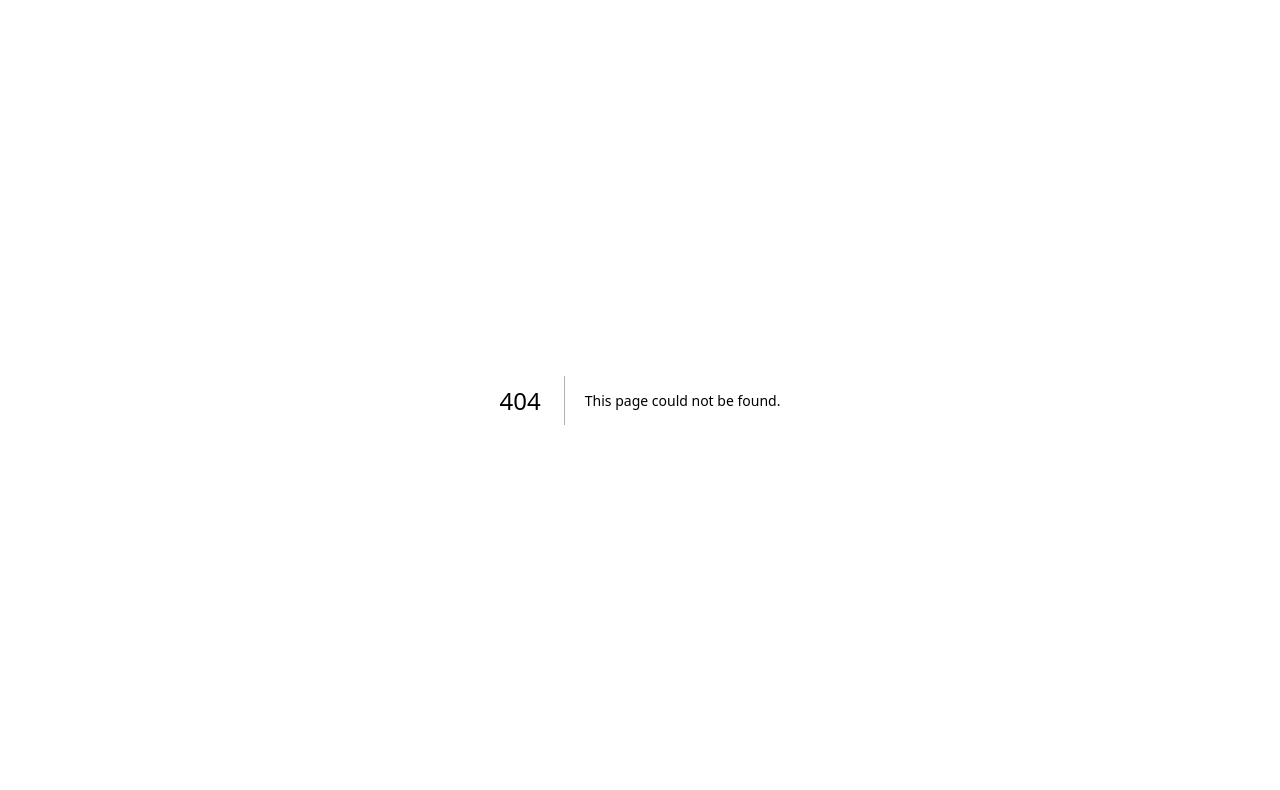
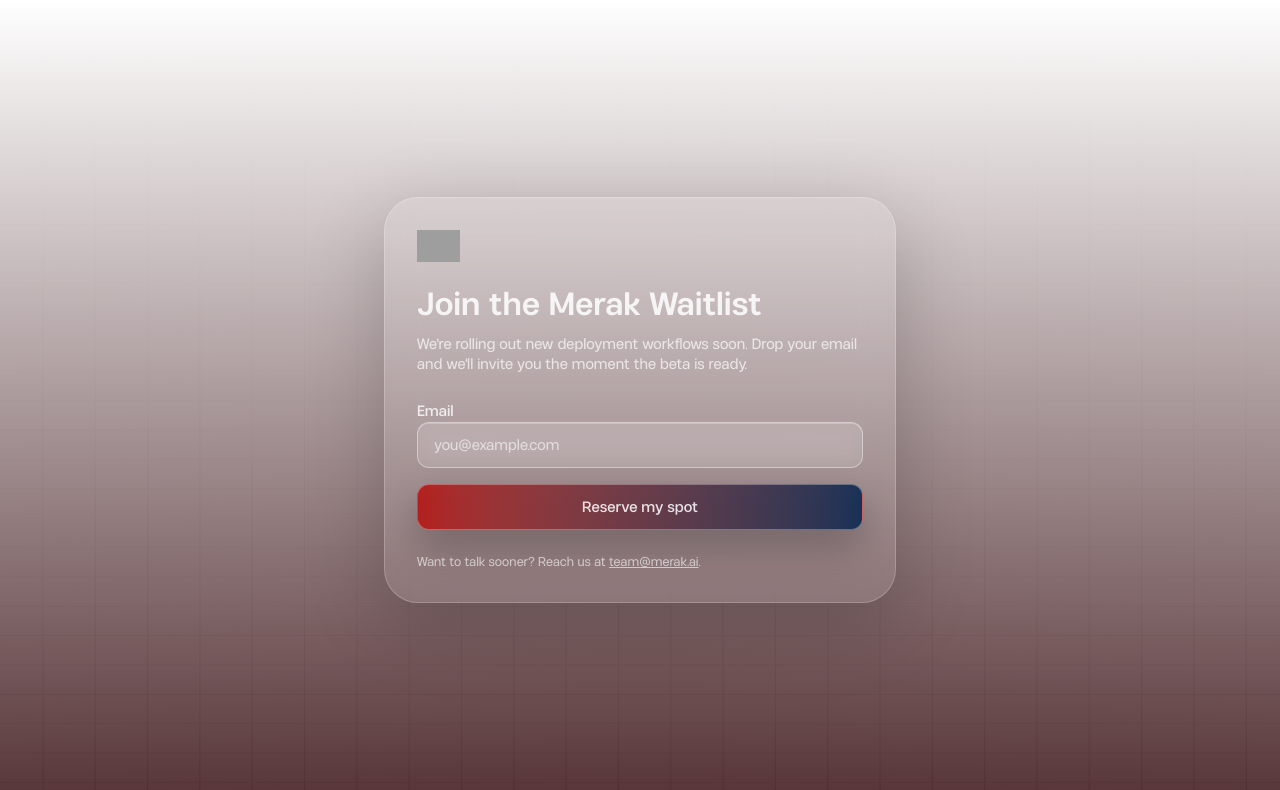
Before and after one commit to novarii/merak-next, a Next.js app: page /waitlist in a window 1280 px wide. Before the commit this address had no page. Shown: the top 790 px of the page. Built offline with nearby package versions, Linux system fonts and the light colour scheme; grey boxes are pictures that could not be loaded.

Commit message:
Add waitlist page

```diff
--- a/app/src/components/AgentProfileView.tsx
+++ b/app/src/components/AgentProfileView.tsx
@@ -1,4 +1,6 @@
 import Image from 'next/image';
+
+import Link from 'next/link';
 
 import type { AgentProfile } from '@/hooks/useAgentProfiles';
 
@@ -202,10 +204,13 @@
       ) : null}
 
       <section className="grid gap-6">
-        <div className="flex flex-col justify-between rounded-2xl border border-[#01224d]/10 bg-[#f5f5f5]/90 p-6">
-          <div className="rounded-xl bg-[#01224d] px-5 py-4 text-center text-white shadow-md">
-            <button type="button" className="text-base font-semibold">Deploy Now!</button>
-          </div>
+          <div className="flex flex-col justify-between rounded-2xl border border-[#01224d]/10 bg-[#f5f5f5]/90 p-6">
+            <Link
+              href="/waitlist"
+              className="block rounded-xl bg-[#01224d] px-5 py-4 text-center text-base font-semibold text-white shadow-md transition hover:bg-[#143669]"
+            >
+              Deploy Now!
+            </Link>
           </div>
         </section>
       </section>
--- /dev/null
+++ b/app/waitlist/page.tsx
@@ -0,0 +1,144 @@
+'use client';
+
+import Image from 'next/image';
+import { FormEvent, useState } from 'react';
+
+const GRID_IMAGE = '/assets/landing/grid-image.svg';
+const LOGO_IMAGE =
+  'https://www.figma.com/api/mcp/asset/9c0e4fc9-1494-4244-87af-a8e32a8991af';
+
+export default function WaitlistPage() {
+  const [email, setEmail] = useState('');
+  const [message, setMessage] = useState<string | null>(null);
+  const [error, setError] = useState<string | null>(null);
+  const [loading, setLoading] = useState(false);
+
+  const handleSubmit = (event: FormEvent<HTMLFormElement>) => {
+    event.preventDefault();
+
+    if (!email.trim()) {
+      setError('Add your email to join the waitlist.');
+      return;
+    }
+
+    setLoading(true);
+    setError(null);
+    setMessage(null);
+
+    // Placeholder for future integration with marketing tooling or Supabase
+    setTimeout(() => {
+      setLoading(false);
+      setMessage("You're on the list! We'll reach out soon.");
+      setEmail('');
+    }, 600);
+  };
+
+  return (
+    <main className="relative min-h-screen overflow-hidden text-slate-900">
+      <div
+        aria-hidden
+        className="pointer-events-none absolute inset-0 z-0"
+        style={{
+          background:
+            'linear-gradient(180deg, rgba(255,255,255,1) 0%, rgba(55,15,19,0.84) 100%)',
+        }}
+      />
+      <div
+        aria-hidden
+        className="pointer-events-none absolute inset-x-0 top-1/2 -z-10 h-[160vh] -translate-y-1/2 opacity-45 blur-[240px]"
+        style={{
+          background:
+            'radial-gradient(55% 55% at 50% 50%, rgba(142,84,64,0.75) 0%, rgba(142,84,64,0) 75%)',
+        }}
+      />
+      <div aria-hidden className="pointer-events-none absolute inset-0 -z-20">
+        <Image
+          alt=""
+          src={GRID_IMAGE}
+          fill
+          className="object-cover opacity-80 mix-blend-multiply"
+          priority
+          sizes="100vw"
+        />
+      </div>
+
+      <div className="relative z-30 mx-auto flex min-h-screen w-full max-w-[1440px] items-center justify-center px-6 py-24 sm:px-10">
+        <div
+          className="w-full max-w-lg space-y-6 rounded-[34px] border border-white/20 bg-white/10 p-8 shadow-[0_20px_80px_rgba(0,0,0,0.2)] backdrop-blur-xl"
+          style={{
+            backdropFilter: 'blur(16px)',
+            WebkitBackdropFilter: 'blur(16px)',
+          }}
+        >
+          <div className="flex items-center justify-start">
+            <Image
+              alt="Merak"
+              src={LOGO_IMAGE}
+              width={120}
+              height={32}
+              className="h-8 w-auto"
+              priority
+            />
+          </div>
+
+          <div className="space-y-3 text-left text-white">
+            <h1 className="text-3xl font-semibold text-white/85">Join the Merak Waitlist</h1>
+            <p className="text-sm text-white/70">
+              We&apos;re rolling out new deployment workflows soon. Drop your email and we&apos;ll
+              invite you the moment the beta is ready.
+            </p>
+          </div>
+
+          <form className="space-y-4" onSubmit={handleSubmit}>
+            <div className="space-y-2 text-left">
+              <label className="text-sm font-medium text-white/80" htmlFor="waitlist-email">
+                Email
+              </label>
+              <input
+                id="waitlist-email"
+                type="email"
+                value={email}
+                onChange={(event) => setEmail(event.target.value)}
+                required
+                placeholder="you@example.com"
+                className="w-full rounded-xl border border-white/40 bg-white/10 px-4 py-3 text-sm text-white/85 shadow-[inset_0_1px_0_rgba(255,255,255,0.25)] placeholder:text-white/60 focus:border-black/60 focus:outline-none focus:ring-2 focus:ring-black/40 disabled:opacity-60"
+                style={{
+                  backdropFilter: 'blur(12px)',
+                  WebkitBackdropFilter: 'blur(12px)',
+                }}
+                disabled={loading}
+              />
+            </div>
+            <button
+              type="submit"
+              disabled={loading}
+              className="flex w-full items-center justify-center rounded-xl border border-white/30 bg-gradient-to-r from-[rgba(182,13,10,0.85)] to-[rgba(1,34,77,0.85)] px-4 py-3 text-sm font-medium text-white/85 shadow-[0_16px_40px_rgba(0,0,0,0.25)] transition hover:from-[rgba(182,13,10,0.95)] hover:to-[rgba(1,34,77,0.95)] focus-visible:outline focus-visible:outline-2 focus-visible:outline-offset-2 focus-visible:outline-white disabled:opacity-60"
+            >
+              {loading ? 'Adding…' : 'Reserve my spot'}
+            </button>
+          </form>
+
+          {(message || error) && (
+            <div
+              className={`rounded-xl border px-4 py-3 text-sm ${
+                error
+                  ? 'border-rose-400/70 bg-rose-500/15 text-rose-100'
+                  : 'border-emerald-300/70 bg-emerald-500/15 text-emerald-100'
+              }`}
+            >
+              {error ?? message}
+            </div>
+          )}
+
+          <p className="text-xs text-white/60">
+            Want to talk sooner? Reach us at{' '}
+            <a className="underline" href="mailto:team@merak.ai">
+              team@merak.ai
+            </a>
+            .
+          </p>
+        </div>
+      </div>
+    </main>
+  );
+}
```
